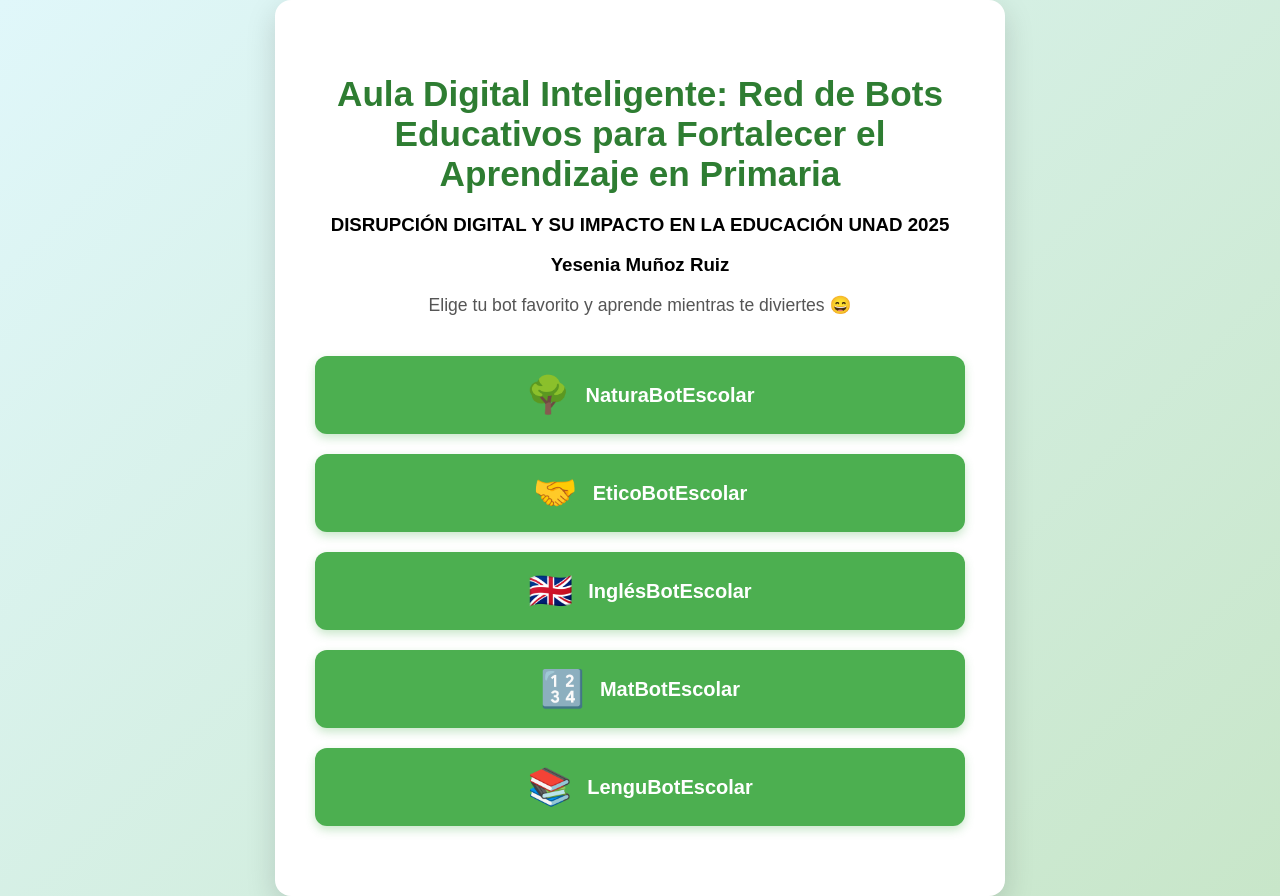
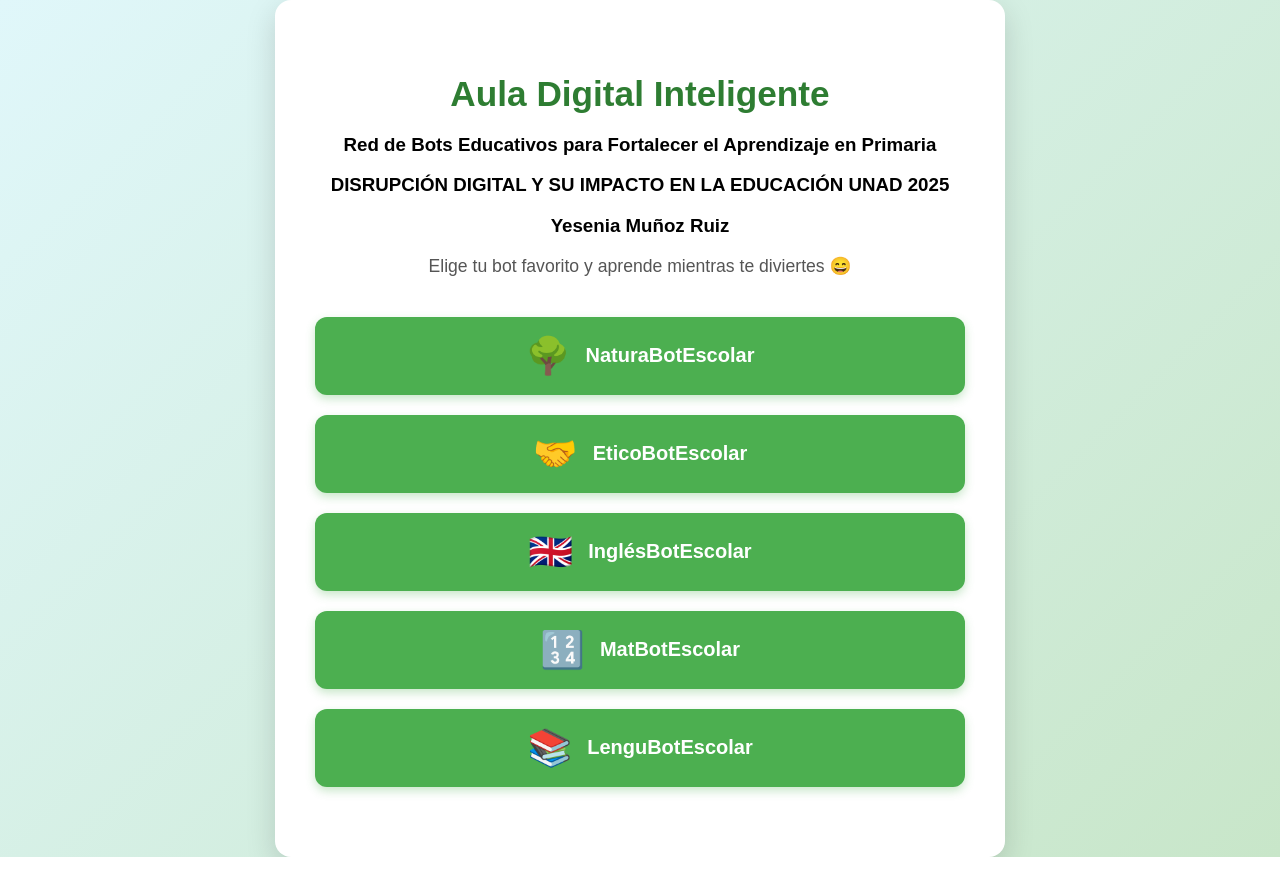
Before and after one commit to Academico2025/aulaviva, a plain HTML site: page index.html in a window 1280 px wide. After the commit the page ends 857 px from the top, so only its background shows below. Drawn offline with Linux system fonts and the light colour scheme.

Commit message:
index.html

```diff
--- a/index.html
+++ b/index.html
@@ -69,7 +69,8 @@
     <audio hidden autoplay loop src="Bienvenida.wav"></audio>
 <body>
      <div class="container">
-        <h1>Aula Digital Inteligente: Red de Bots Educativos para Fortalecer el Aprendizaje en Primaria</h1>
+        <h1>Aula Digital Inteligente</h1>
+        <h3>Red de Bots Educativos para Fortalecer el Aprendizaje en Primaria</h3>
         <h3>DISRUPCIÓN DIGITAL Y SU IMPACTO EN LA EDUCACIÓN UNAD 2025</h3>
         <h3>Yesenia Muñoz Ruiz</h3>
         <p>Elige tu bot favorito y aprende mientras te diviertes 😄</p>
```
